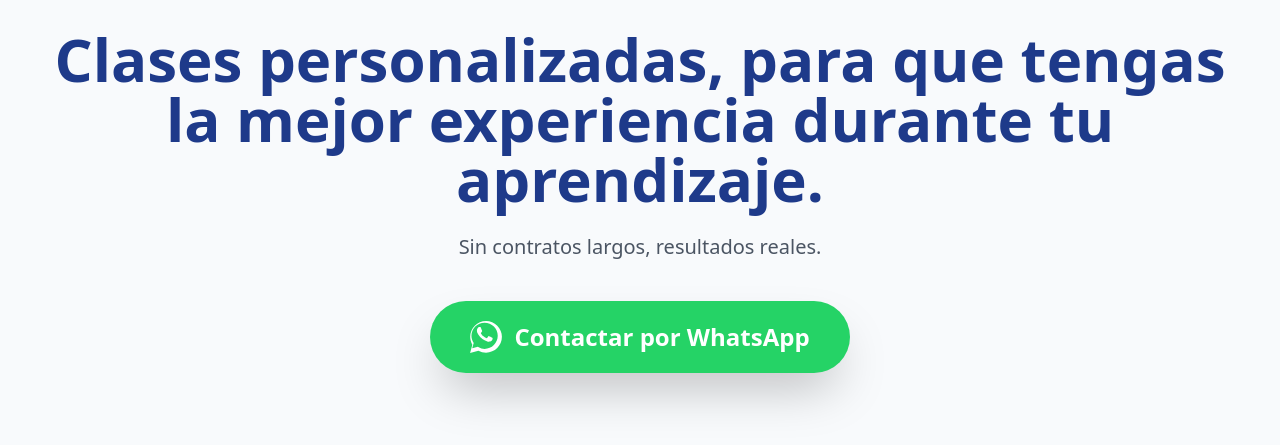
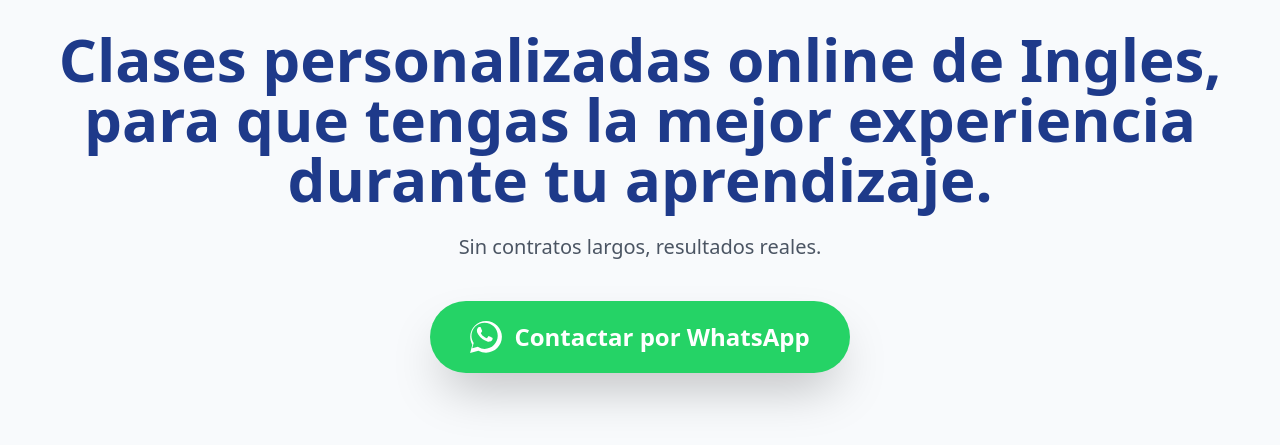
Before and after one commit to santiagourdaneta/english-at-lima-pagina-de-aterrizaje, a plain HTML site: page index.html in a window 1280 px wide. Shown: the part 263-708 px from the top of the page. Drawn offline with nearby package versions, Linux system fonts and the light colour scheme.

Commit message:
fix text

```diff
--- a/index.html
+++ b/index.html
@@ -5,7 +5,7 @@
     <meta charset="UTF-8">
     <meta name="viewport" content="width=device-width, initial-scale=1.0">
     <title>English At Lima | Clases Personalizadas de Inglés</title>
-    <meta name="description" content="Domina el inglés en Lima con profesores expertos. Clases diseñadas para profesionales. ¡Empieza hoy!">
+    <meta name="description" content="Clases personalizadas online de Ingles. ¡Empieza hoy! Sin contratos largos, resultados reales.">
 
     <meta name="robots" content="index, follow">
     <meta name="geo.region" content="PE-LMA">
@@ -13,7 +13,7 @@
     <link rel="canonical" href="https://englishatlima.com">
 
     <meta property="og:title" content="English At Lima - Speak English with Confidence">
-    <meta property="og:description" content="Clases personalizadas en Lima. Sin contratos largos, resultados reales.">
+    <meta property="og:description" content="Clases personalizadas online de Ingles. ¡Empieza hoy! Sin contratos largos, resultados reales.">
     <meta property="og:image" content="./assets/logo.webp">
     <meta property="og:type" content="website">
 
@@ -35,7 +35,7 @@
         <img src="./assets/logo.webp" alt="Logo English At Lima" class="h-24 mb-8" fetchpriority="high">
 
         <h1 class="text-4xl md:text-6xl font-black text-blue-900 mb-6 leading-tight">
-            Clases personalizadas, para que tengas la mejor experiencia durante tu aprendizaje.
+            Clases personalizadas online de Ingles, para que tengas la mejor experiencia durante tu aprendizaje.
         </h1>
 
         <p class="text-xl text-gray-600 mb-10 max-w-xl">
```
